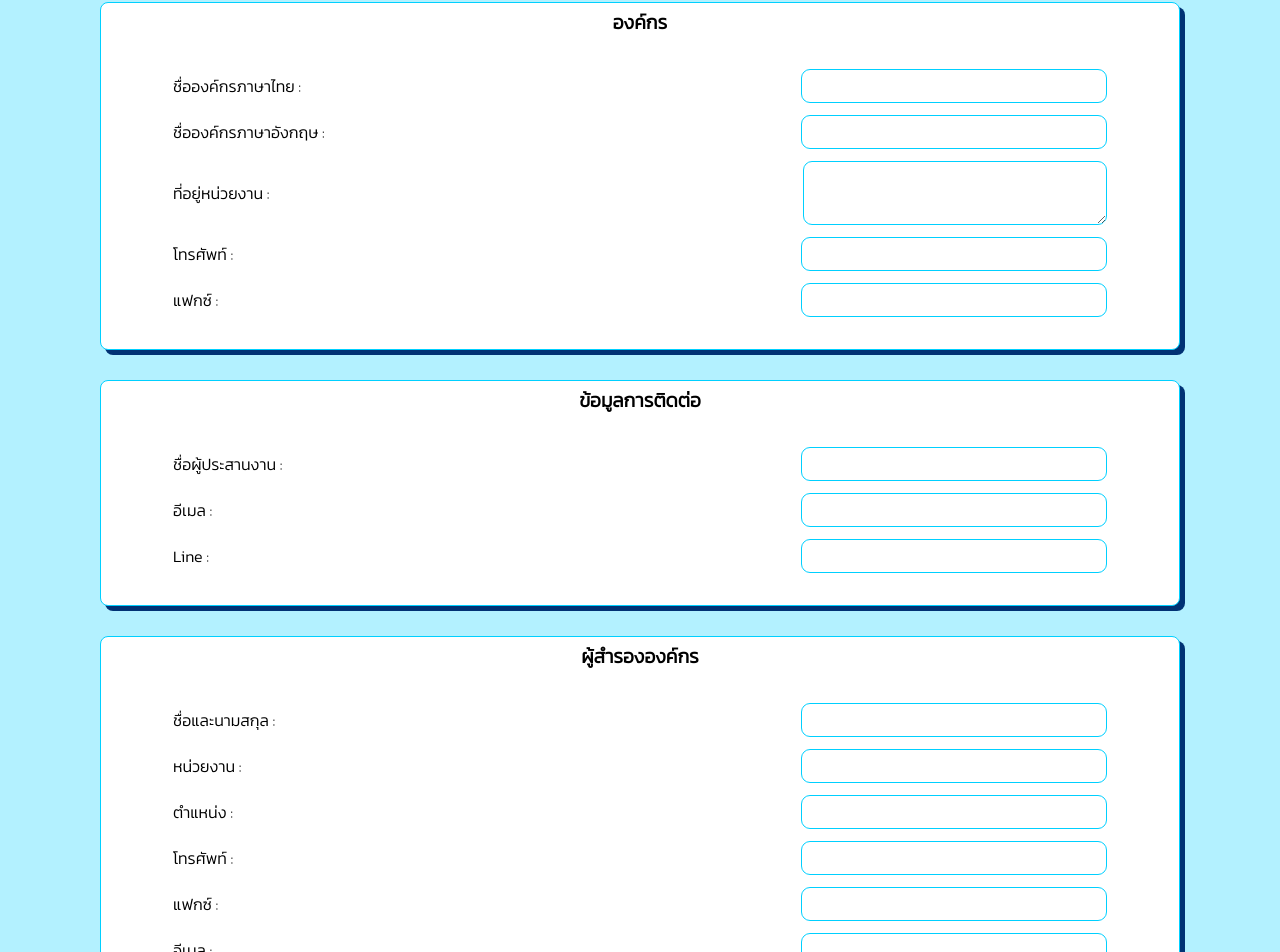
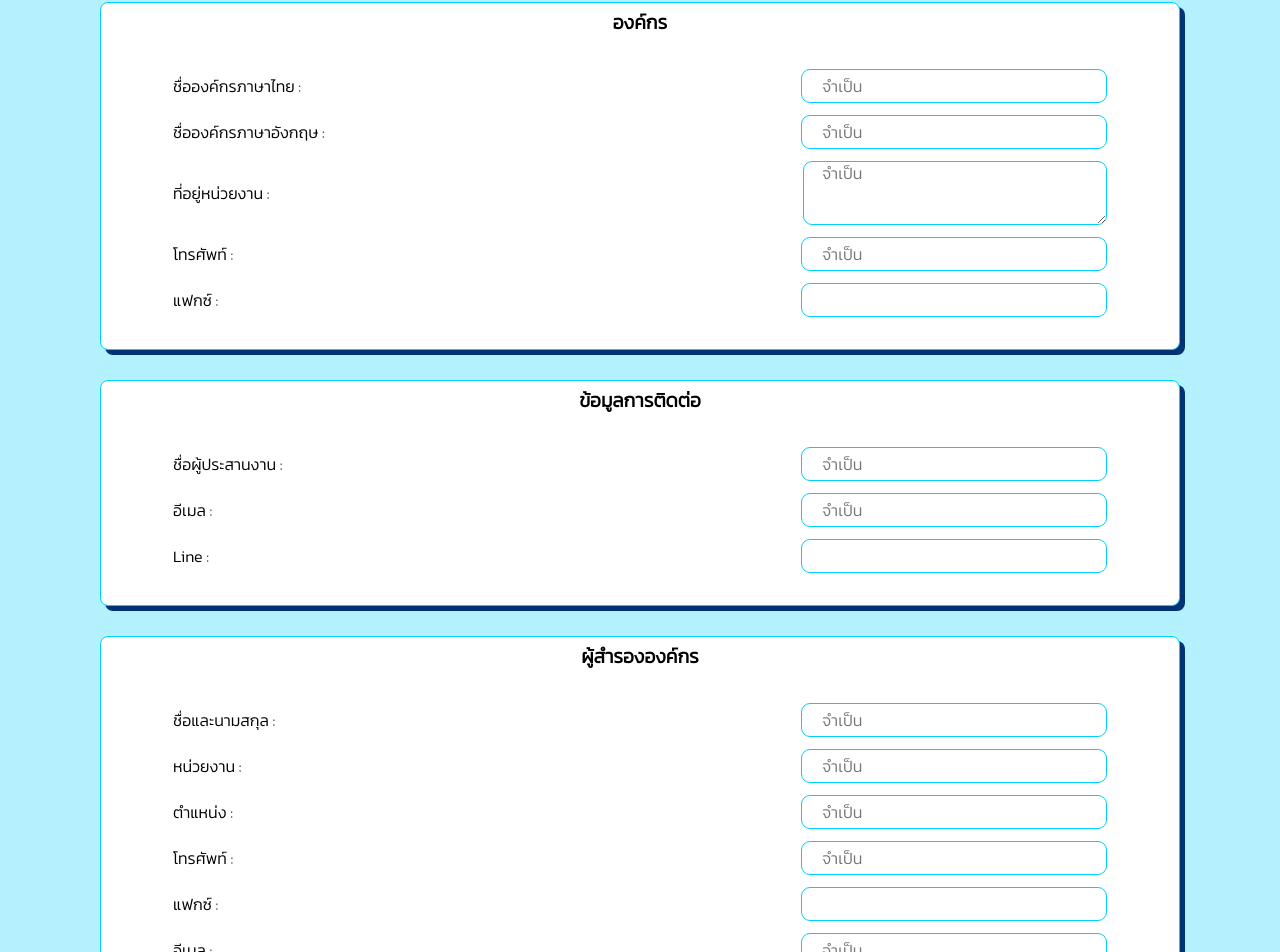
Before and after one commit to oteamton/ent-register-mark, a React (Create React App) app in the folder src/frontend/: page /OrganizationForm in a window 1280 px wide. Shown: the part 62-1014 px from the top of the page. Built offline with nearby package versions, Linux system fonts and the light colour scheme; no server answers.

Commit message:
Added UX, missing some valid

```diff
--- a/src/frontend/src/pages/formOrga.tsx
+++ b/src/frontend/src/pages/formOrga.tsx
@@ -20,6 +20,7 @@ interface FormFieldProps {
   label: string;
   type: string;
   value: string;
+  placeholder?: string;
   onChange: (event: React.ChangeEvent<HTMLInputElement | HTMLTextAreaElement>) => void;
   onKeyPress?: (e: React.KeyboardEvent<HTMLInputElement>) => void;
 }
@@ -28,6 +29,7 @@ const FormField: React.FC<FormFieldProps> = ({
   label,
   type,
   value,
+  placeholder,
   onChange,
 }) => {
   return (
@@ -37,12 +39,14 @@ const FormField: React.FC<FormFieldProps> = ({
         type === "textarea"
           ? <textarea
             value={value}
+            placeholder={placeholder}
             onChange={onChange}
           />
           :
           <input
             type={type}
             value={value}
+            placeholder={placeholder}
             onChange={onChange}
           />}
     </div>
@@ -365,6 +369,7 @@ function FormOrga() {
             label="ชื่อองค์กรภาษาไทย"
             type="text"
             value={orgNameth}
+            placeholder="จำเป็น"
             onChange={(e) => {
               const inputValue = e.target.value;
               const isValidEng = isThaiOnly(inputValue);
@@ -385,6 +390,7 @@ function FormOrga() {
             label="ชื่อองค์กรภาษาอังกฤษ"
             type="text"
             value={orgNameEn}
+            placeholder="จำเป็น"
             onChange={(e) => {
               const inputValue = e.target.value;
               const isValidEng = isEngOnly(inputValue);
@@ -402,7 +408,7 @@ function FormOrga() {
             label="ที่อยู่หน่วยงาน"
             type="textarea"
             value={address}
-            // className={styles.specInput}
+            placeholder="จำเป็น"
             onChange={(e) => {
               const inputValue = e.target.value;
               setAddress(inputValue);
@@ -412,6 +418,7 @@ function FormOrga() {
             label="โทรศัพท์"
             type="text"
             value={phone}
+            placeholder="จำเป็น"
             onChange={(e) => {
               const [isPhone, cleanValue] = validPhone(e.target.value);
               setPhone(cleanValue);
@@ -452,6 +459,7 @@ function FormOrga() {
             label="ชื่อผู้ประสานงาน"
             type="text"
             value={contName}
+            placeholder="จำเป็น"
             onChange={(e) => {
               const inputValue = e.target.value;
               const isValidThai = isThaiOnly(inputValue);
@@ -470,6 +478,7 @@ function FormOrga() {
             label="อีเมล"
             type="email"
             value={contEmail}
+            placeholder="จำเป็น"
             onChange={(e) => {
               const inputValue = e.target.value;
               const isValidMail = ValidEmail(inputValue);
@@ -513,6 +522,7 @@ function FormOrga() {
             label="ชื่อและนามสกุล"
             type="text"
             value={repName}
+            placeholder="จำเป็น"
             onChange={(e) => {
               const inputValue = e.target.value;
               const isValidThai = isThaiOnly(inputValue);
@@ -531,6 +541,7 @@ function FormOrga() {
             label="หน่วยงาน"
             type="text"
             value={repAgency}
+            placeholder="จำเป็น"
             onChange={(e) => {
               const inputValue = e.target.value;
               const isValidThai = isThaiOnly(inputValue);
@@ -549,6 +560,7 @@ function FormOrga() {
             label="ตำแหน่ง"
             type="text"
             value={repPosition}
+            placeholder="จำเป็น"
             onChange={(e) => {
               const inputValue = e.target.value;
               const isValidThai = isThaiOnly(inputValue);
@@ -567,6 +579,7 @@ function FormOrga() {
             label="โทรศัพท์"
             type="text"
             value={repPhone}
+            placeholder="จำเป็น"
             onChange={(e) => {
               const [isPhone, cleanValue] = validPhone(e.target.value);
               setRepPhone(cleanValue);
@@ -599,6 +612,7 @@ function FormOrga() {
             label="อีเมล"
             type="email"
             value={repEmail}
+            placeholder="จำเป็น"
             onChange={(e) => {
               const inputValue = e.target.value;
               const isValidMail = ValidEmail(inputValue);
@@ -641,6 +655,7 @@ function FormOrga() {
             label="ชื่อและนามสกุล"
             type="text"
             value={altRepName}
+            placeholder="จำเป็น"
             onChange={(e) => {
               const inputValue = e.target.value;
               const isValidThai = isThaiOnly(inputValue);
@@ -659,6 +674,7 @@ function FormOrga() {
             label="หน่วยงาน"
             type="text"
             value={altRepAgency}
+            placeholder="จำเป็น"
             onChange={(e) => {
               const inputValue = e.target.value;
               const isValidThai = isThaiOnly(inputValue);
@@ -678,6 +694,7 @@ function FormOrga() {
             label="ตำแหน่ง"
             type="text"
             value={altRepPosition}
+            placeholder="จำเป็น"
             onChange={(e) => {
               const inputValue = e.target.value;
               const isValidThai = isThaiOnly(inputValue);
@@ -697,6 +714,7 @@ function FormOrga() {
             label="โทรศัพท์"
             type="text"
             value={altRepPhone}
+            placeholder="จำเป็น"
             onChange={(e) => {
               const [isPhone, cleanValue] = validPhone(e.target.value);
               setAltRepPhone(cleanValue);
@@ -729,6 +747,7 @@ function FormOrga() {
             label="อีเมล"
             type="email"
             value={altRepEmail}
+            placeholder="จำเป็น"
             onChange={(e) => {
               const inputValue = e.target.value;
               const isValidMail = ValidEmail(inputValue);
@@ -819,6 +838,7 @@ function FormOrga() {
             label="ออกใบเสร็จในนาม"
             type="text"
             value={recName}
+            placeholder="จำเป็น"
             onChange={(e) => {
               const inputValue = e.target.value;
               const isValidThai = isThaiOnly(inputValue);
@@ -837,6 +857,7 @@ function FormOrga() {
             label="เลขประจําตัวผู้เสียภาษี"
             type="text"
             value={taxIdNum}
+            placeholder="จำเป็น"
             onChange={(e) => {
               const inputValue = e.target.value;
               const isValidNum = numOnly(inputValue);
@@ -855,6 +876,7 @@ function FormOrga() {
             label="ที่อยู่ในการออกใบเสร็จ"
             type="textarea"
             value={recAddress}
+            placeholder="จำเป็น"
             onChange={(e) => {
               const inputValue = e.target.value;
               setRecAddress(inputValue);
--- a/src/frontend/src/pages/formPers.tsx
+++ b/src/frontend/src/pages/formPers.tsx
@@ -37,6 +37,7 @@ const FormField: React.FC<FormFieldProps> = ({
         type === "textarea"
           ? <textarea
             value={value}
+            placeholder={placeholder}
             onChange={onChange}
           />
           :
@@ -324,6 +325,7 @@ function FormPers() {
             label="ชื่อ นามสกุล"
             type="text"
             value={Nameth}
+            placeholder="จำเป็น"
             onChange={(e) => {
               const inputValue = e.target.value;
               const isValidThai = isThaiOnly(inputValue);
@@ -342,6 +344,7 @@ function FormPers() {
             label="ชื่อ นามสกุล (ภาษาอังกฤษ)"
             type="text"
             value={NameEn}
+            placeholder="จำเป็น"
             onChange={(e) => {
               const inputValue = e.target.value;
               const isValidEng = isEngOnly(inputValue);
@@ -360,6 +363,7 @@ function FormPers() {
             label="ตำแหน่งทางวิชาการ"
             type="text"
             value={positionSci}
+            placeholder="จำเป็น"
             onChange={(e) => {
               const inputValue = e.target.value;
               const isValidThai = isThaiOnly(inputValue);
@@ -404,6 +408,7 @@ function FormPers() {
             label="ชื่อหน่วยงาน"
             type="text"
             value={instName}
+            placeholder="จำเป็น"
             onChange={(e) => {
               const inputValue = e.target.value;
               const isValidThai = isThaiOnly(inputValue);
@@ -422,6 +427,7 @@ function FormPers() {
             label="ชื่อหน่วยงาน (ภาษาอังกฤษ)"
             type="text"
             value={instNameEn}
+            placeholder="จำเป็น"
             onChange={(e) => {
               const inputValue = e.target.value;
               const isValidEng = isEngOnly(inputValue);
@@ -440,6 +446,7 @@ function FormPers() {
             label="ที่อยู่หน่วยงาน"
             type="textarea"
             value={instAddress}
+            placeholder="จำเป็น"
             onChange={(e) => {
               const inputValue = e.target.value;
               setInstAddress(inputValue);
@@ -456,6 +463,7 @@ function FormPers() {
             label="โทรศัพท์"
             type="text"
             value={instPhone}
+            placeholder="จำเป็น"
             onChange={(e) => {
               const [isPhone, cleanValue] = validPhone(e.target.value);
               setInstPhone(cleanValue);
@@ -495,6 +503,7 @@ function FormPers() {
             label="อีเมล"
             type="email"
             value={email}
+            placeholder="จำเป็น"
             onChange={(e) => {
               const inputValue = e.target.value;
               const isValidMail = ValidEmail(inputValue);
@@ -513,6 +522,7 @@ function FormPers() {
             label="โทรศัพท์มือถือ"
             type="text"
             value={phone}
+            placeholder="จำเป็น"
             onChange={(e) => {
               const [isPhone, cleanValue] = validPhone(e.target.value);
               setPhone(cleanValue);
@@ -540,6 +550,7 @@ function FormPers() {
             label="ที่อยู่ที่ติดต่อได้"
             type="textarea"
             value={address}
+            placeholder="จำเป็น"
             onChange={(e) => {
               const inputValue = e.target.value;
               setAddress(inputValue);
@@ -596,6 +607,7 @@ function FormPers() {
             label="ออกใบเสร็จในนาม"
             type="text"
             value={recName}
+            placeholder="จำเป็น"
             onChange={(e) => {
               const inputValue = e.target.value;
               const isValidThai = isThaiOnly(inputValue);
@@ -615,6 +627,7 @@ function FormPers() {
             label="เลขประจําตัวผู้เสียภาษี"
             type="text"
             value={taxIdNum}
+            placeholder="จำเป็น"
             onChange={(e) => {
               const inputValue = e.target.value;
               const isValidNum = numOnly(inputValue);
@@ -633,6 +646,7 @@ function FormPers() {
             label="ที่อยู่ในการออกใบเสร็จ"
             type="textarea"
             value={recAddress}
+            placeholder="จำเป็น"
             onChange={(e) => {
               const inputValue = e.target.value;
               const isValidThai = isThaiOnly(inputValue);
--- a/src/frontend/src/styles/form.css
+++ b/src/frontend/src/styles/form.css
@@ -43,7 +43,7 @@
   height: 100%;
   font-size: 1rem;
   font-family: "Kanit", sans-serif;
-  padding: 10px 200px 40px 200px;
+  padding: 10px 400px 40px 400px;
 }
 .inst-form textarea:focus,
 .cont-p-form textarea:focus,
```
